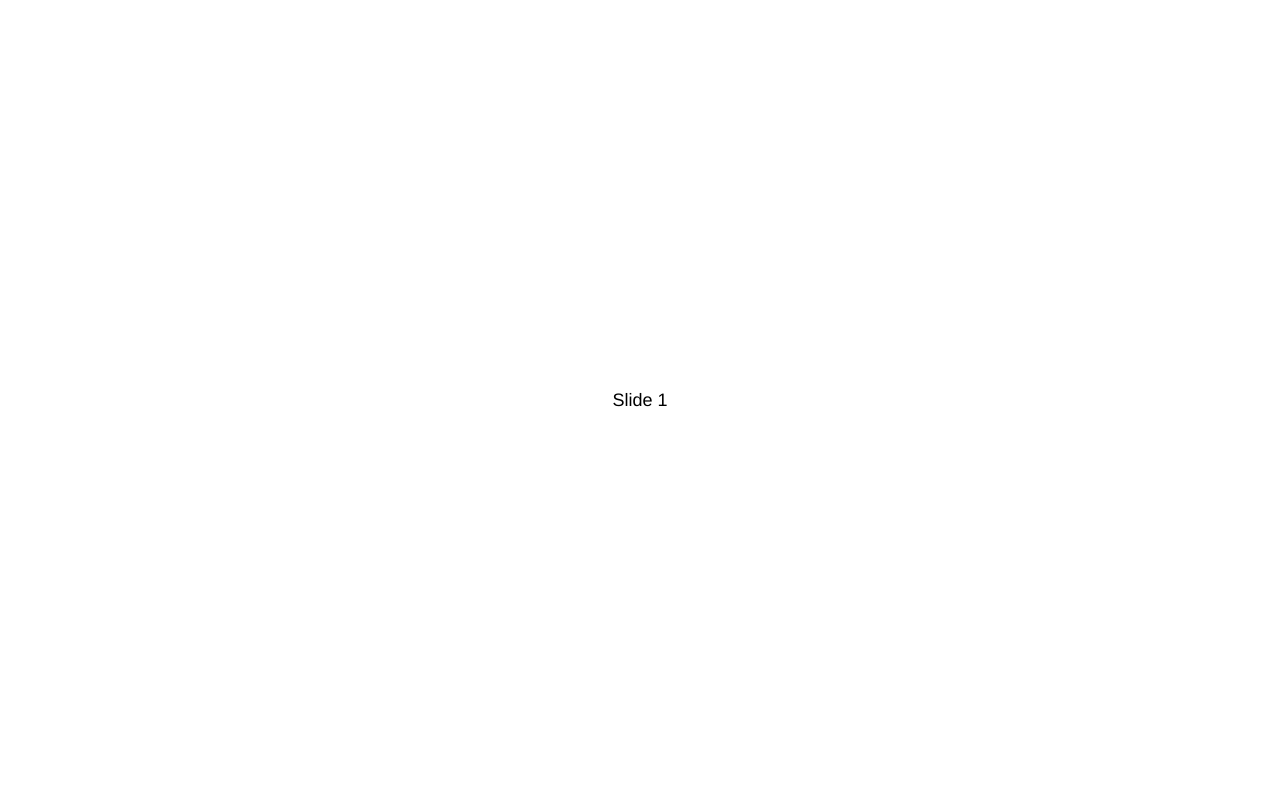
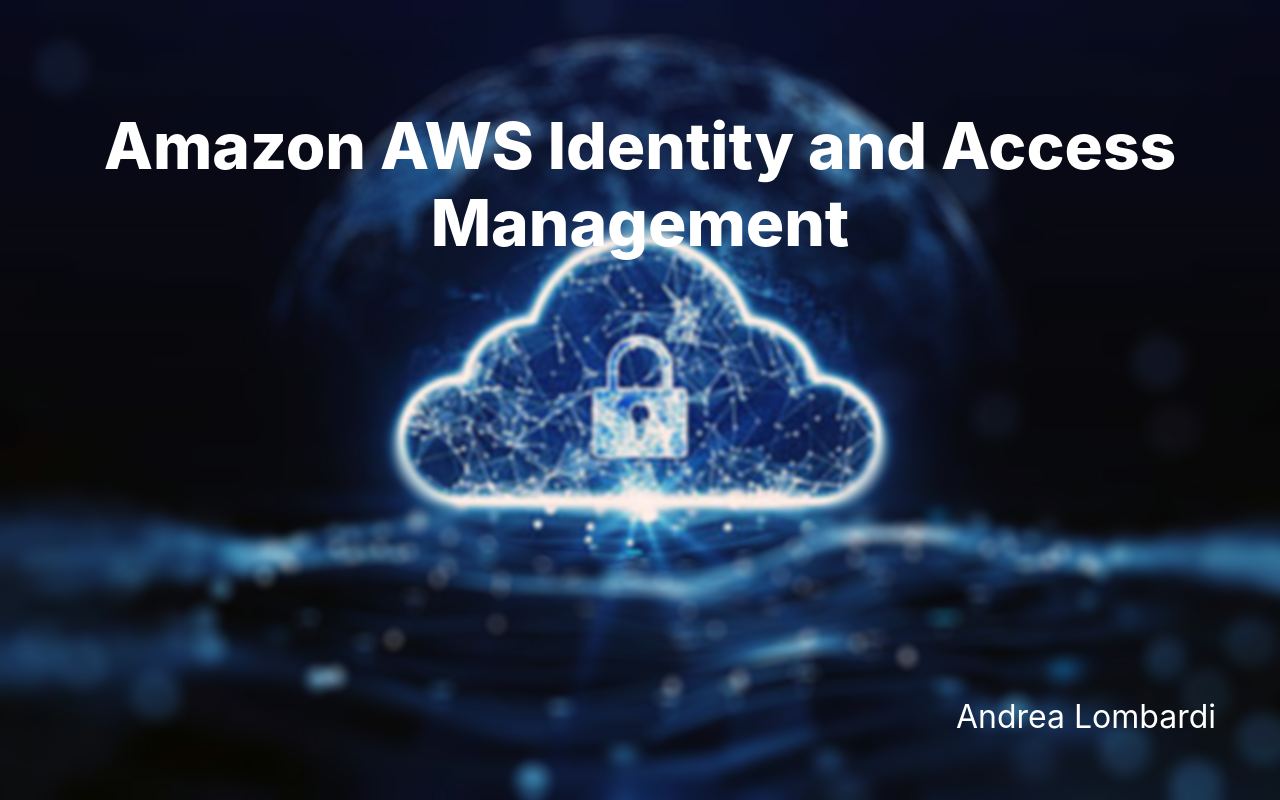
Before and after one commit to andrea-lombardi1/Amazon-AWS-IAM, a plain HTML site: page index.html in a window 1280 px wide. Drawn offline with nearby package versions, Linux system fonts and the light colour scheme.

Commit message:
Slide 1 completed

```diff
--- a/index.html
+++ b/index.html
@@ -13,7 +13,7 @@
 
     <swiper-container init="true" class="mySwiper  swiper-h" keyboard="true" rewind="true" effect="coverflow" speed="2000" grab-cursor="true" simulate-touch="false">
 
-      <swiper-slide>Slide 1</swiper-slide>
+      <swiper-slide id="slide-1"><h1>Amazon AWS Identity and Access Management</h1><h5>Andrea Lombardi</h5></swiper-slide>
       <swiper-slide>Slide 2</swiper-slide>
       <swiper-slide>Slide 3</swiper-slide>
       <swiper-slide>
--- a/style.css
+++ b/style.css
@@ -6,11 +6,11 @@ body {
 
 body {
     background: #eee;
-    font-family: Helvetica Neue, Helvetica, Arial, sans-serif;
-    font-size: 14px;
-    color: #000;
+    font-family: Inter;
+    font-size: 20px;
     margin: 0;
     padding: 0;
+    cursor: none;
 }
 
 swiper-container {
@@ -35,3 +35,27 @@ swiper-slide img {
     height: 100%;
     object-fit: cover;
 }
+
+#slide-1 {
+    background-image: url('./assets/bg-slide-1.jpg');
+    display: inline;
+}
+
+#slide-1 h1 {
+    color: #fff;
+    font-size: 64px;
+    padding-top: 64px;
+    font-weight: 800;
+}
+
+#slide-1 h5 {
+    position: absolute;
+    bottom: 0;
+    right: 0;
+    margin: 0;
+    color: #fff;
+    font-size: 32px;
+    padding-bottom: 64px;
+    padding-right: 64px;
+    font-weight: 400;
+}
```
Also changed, not shown: assets/bg-slide-1.jpg (added).
